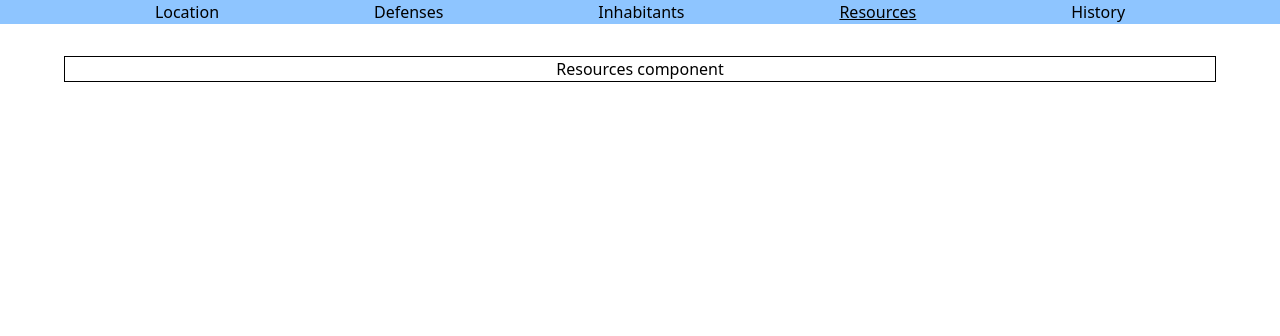
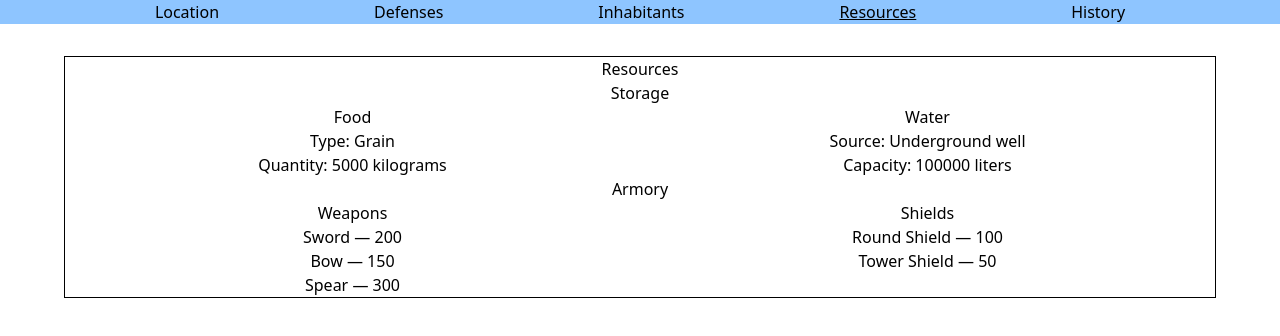
Before and after one commit to juanbenito-aeg/2526-juan-citadel-of-eternal-night, a React (Vite) app: page / in a window 1280 px wide. Both pictures are taken after a click on the link "Resources". Shown: the top 336 px of the page. Built offline with nearby package versions, Linux system fonts and the light colour scheme.

Commit message:
feat: display storage (food & water) & armory (weapons & shields) in the "Resources" section

```diff
--- /dev/null
+++ b/src/components/Armory.tsx
@@ -0,0 +1,26 @@
+import { ArmoryProps } from "../interfaces/Resources";
+import Equipment from "./Equipment";
+
+function Armory({ armory }: ArmoryProps) {
+  const equipmentTypes: string[] = Object.keys(armory);
+
+  return (
+    <>
+      <h3>Armory</h3>
+
+      <div className="flex">
+        {equipmentTypes.map((equipmentType, index) => {
+          return (
+            <Equipment
+              key={index}
+              type={equipmentType}
+              list={armory[equipmentType]}
+            />
+          );
+        })}
+      </div>
+    </>
+  );
+}
+
+export default Armory;
--- /dev/null
+++ b/src/components/Equipment.tsx
@@ -0,0 +1,26 @@
+import { EquipmentProps } from "../interfaces/Resources";
+import { capitalize } from "../utils";
+
+function Equipment({ type, list }: EquipmentProps) {
+  const capitalizedType = capitalize(type);
+
+  return (
+    <div className="w-1/2">
+      <h4>{capitalizedType}</h4>
+
+      <ul>
+        {list.map((item, index) => {
+          return (
+            <li key={index}>
+              <p>
+                {item.type} — {item.quantity}
+              </p>
+            </li>
+          );
+        })}
+      </ul>
+    </div>
+  );
+}
+
+export default Equipment;
--- a/src/components/Main.tsx
+++ b/src/components/Main.tsx
@@ -36,7 +36,12 @@ function Main({ citadelData, activeSection }: MainProps) {
     }
 
     case Section.RESOURCES: {
-      content = <Resources />;
+      content = (
+        <Resources
+          storage={citadelData.resources.storage}
+          armory={citadelData.resources.armory}
+        />
+      );
       break;
     }
 
--- a/src/components/Resources.tsx
+++ b/src/components/Resources.tsx
@@ -1,5 +1,15 @@
-import React from 'react'
+import { Resources as ResourcesProps } from "../interfaces/Resources";
+import Armory from "./Armory";
+import Storage from "./Storage";
 
-export default function Resources() {
-  return <div>Resources component</div>
+export default function Resources({ storage, armory }: ResourcesProps) {
+  return (
+    <>
+      <h2>Resources</h2>
+
+      <Storage food={storage.food} water={storage.water} />
+
+      <Armory armory={armory} />
+    </>
+  );
 }
--- /dev/null
+++ b/src/components/Storage.tsx
@@ -0,0 +1,29 @@
+import { Storage as StorageProps } from "../interfaces/Resources";
+
+function Storage({ food, water }: StorageProps) {
+  return (
+    <>
+      <h3>Storage</h3>
+
+      <div className="flex">
+        <div className="w-1/2">
+          <h4>Food</h4>
+          <p>Type: {food.type}</p>
+          <p>
+            Quantity: {food.quantity} {food.unit}
+          </p>
+        </div>
+
+        <div className="w-1/2">
+          <h4>Water</h4>
+          <p>Source: {water.source}</p>
+          <p>
+            Capacity: {water.capacity} {water.unit}
+          </p>
+        </div>
+      </div>
+    </>
+  );
+}
+
+export default Storage;
--- a/src/interfaces/CitadelData.ts
+++ b/src/interfaces/CitadelData.ts
@@ -2,7 +2,7 @@ import { Defenses } from "./Defenses";
 import History from "./History";
 import Inhabitants from "./Inhabitants";
 import { Location } from "./Location";
-import Resources from "./Resources";
+import { Resources } from "./Resources";
 
 interface CitadelData {
   name: string;
--- a/src/interfaces/Resources.ts
+++ b/src/interfaces/Resources.ts
@@ -30,4 +30,13 @@ interface Equipment {
   quantity: number;
 }
 
-export default Resources;
+interface ArmoryProps {
+  armory: Armory;
+}
+
+interface EquipmentProps {
+  type: string;
+  list: Equipment[];
+}
+
+export type { Resources, Storage, ArmoryProps, EquipmentProps };
```
